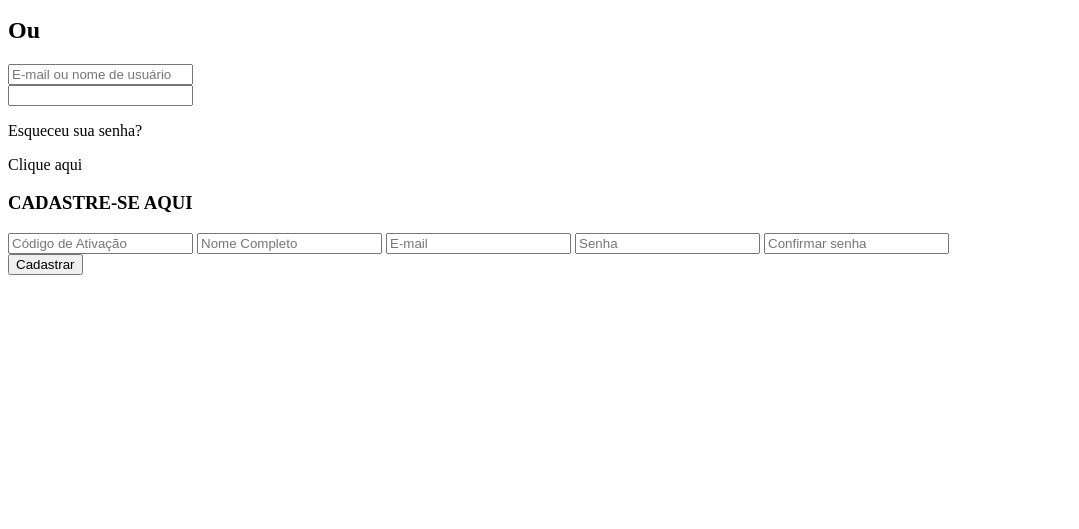
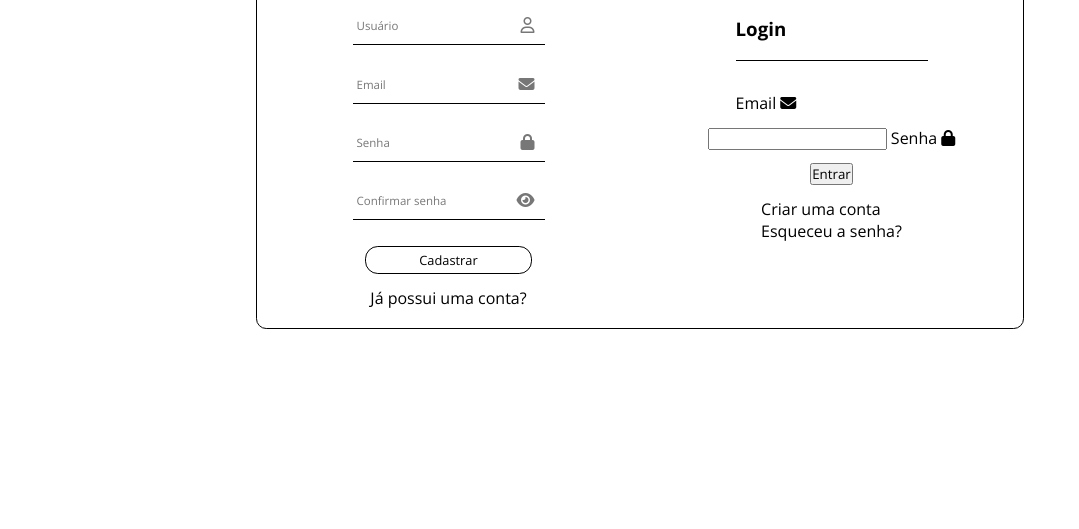
Before and after one commit to rafaelP-calderon/Projeto-Individual, a plain HTML site: page Site/public/cadastro.html in a window 1280 px wide. Shown: the part 271-800 px from the top of the page, without its empty margins (0-1079 px from the left). Drawn offline with nearby package versions, Linux system fonts and the light colour scheme.

Commit message:
Tela de login/cadastro 50% feita

```diff
--- a/Site/public/cadastro.html
+++ b/Site/public/cadastro.html
@@ -5,57 +5,59 @@
     <meta name="viewport" content="width=device-width, initial-scale=1.0">
     <title>Cadastro</title>
     <link rel="stylesheet" href="https://cdnjs.cloudflare.com/ajax/libs/font-awesome/6.5.2/css/all.min.css" integrity="sha512-SnH5WK+bZxgPHs44uWIX+LLJAJ9/2PkPKZ5QiAj6Ta86w+fsb2TkcmfRyVX3pBnMFcV7oQPJkl9QevSCWr3W6A==" crossorigin="anonymous" referrerpolicy="no-referrer" />
+    <link rel="shortcut icon" href="/Site/public/favicon/favicon-32x32.png" type="image/x-icon">
+    <link rel="stylesheet" href="/Site/public/src/css/signup.css">
+    <link rel="stylesheet" href="/Site/public/src/css/reset.css">
+    <link rel="preconnect" href="https://fonts.googleapis.com">
+    <link rel="preconnect" href="https://fonts.gstatic.com" crossorigin>
+    <link href="https://fonts.googleapis.com/css2?family=Open+Sans:ital,wght@0,300..800;1,300..800&family=Roboto:ital,wght@0,100..900;1,100..900&display=swap" rel="stylesheet">
 </head>
 <body>
+    <main>
         <div class="container">
-        <div class="leftSide">
-            <div class="welcomeBack">
-                <h1>Bem-vindo de volta!</h1>
+            <div class="signSide">
+                <h3>Cadastro</h3>
+                <div class="inputsSignup">
+                    <div class="inputUser field">
+                        <input type="text" placeholder=" " id="username"> <label for="username">Usuário</label> <i class="fa-regular fa-user"></i>
                     </div>
-            <div class="waysToLogin">
-                <div class="google">
-                    <i class="fa-brands fa-google"></i>
-                    <p>Fazer login com o Google</p>
+                    <div class="inputEmail field">
+                        <input type="email" placeholder=" " id="emailUser"> <label for="email">Email</label> <i class="fa-solid fa-envelope"></i>
                     </div>
-                <div class="facebook">
-                    <i class="fa-brands fa-facebook"></i>
-                    <p>Fazer login com o Facebook</p>
+                    <div class="inputPasswd field">
+                        <input type="password" placeholder=" " id="passwdUser"> <label for="passwd">Senha</label> <i class="fa-solid fa-lock"></i>
                     </div>
-                <div class="x">
-                    <i class="fa-brands fa-x-twitter"></i>
-                    <p>Fazer login com o X</p>
+                        <div class="inputConfirmPasswd field">
+                        <input type="password" placeholder=" " id="confirmPasswdUser"> <label for="confirmPasswd">Confirmar senha</label> <i class="fa-solid fa-eye"></i>
                     </div>
                 </div>
-            <h2> Ou </h2>
-            <div class="login">
-                <div class="email">
-                    <input type="email" placeholder="E-mail ou nome de usuário">
+                <div class="btnSignup">
+                    <button>Cadastrar</button>
                 </div>
-                <div id="passwd">
-                    <input type="password">
-                </div>
-            </div>
-            <div class="forgotPasswd">
-                <p>Esqueceu sua senha?</p>
-                <p>Clique <span>aqui</span></p>
+                <div class="haveAccount">
+                    <p>Já possui uma conta?</p>
                 </div>
             </div>
 
-        <div class="rightSide">
-            <div class="signUpHere">
-                <h3>CADASTRE-SE AQUI</h3>
+            <div class="loginSide">
+                <div class="inputsLogin">
+                    <h3>Login</h3>
+                    <div class="inputEmailLogin field"></div>
+                        <input type="email" id="emailLogin" placeholder=" "> <label for="emailLogin">Email</label> <i class="fa-solid fa-envelope"></i>
                     </div>
-            <div class="inputs">
-                <input type="text" placeholder="Código de Ativação">
-                <input type="text" placeholder="Nome Completo">
-                <input type="email" placeholder="E-mail">
-                <input type="password" placeholder="Senha">
-                <input type="password" placeholder="Confirmar senha">
+                    <div class="inputPasswdLogin">
+                        <input type="password" id="confirmPasswdLogin" placeholder=" "> <label for="confirmPasswdLogin">Senha</label> <i class="fa-solid fa-lock"></i>
                     </div>
-            <div class="btnSignUp">
-                <button>Cadastrar</button>
+                    <div class="btnLogin">
+                    <button>Entrar</button>
+                </div>
+                <div class="options">
+                    <p>Criar uma conta</p>
+                    <p>Esqueceu a senha?</p>
                 </div>
                 </div>
             </div>
+        </div>
+    </main>
 </body>
 </html>
--- /dev/null
+++ b/Site/public/src/css/signup.css
@@ -0,0 +1,168 @@
+main {
+    display: flex;
+    align-items: center;
+    justify-content: center;
+    min-height: 100vh;
+}
+
+.container {
+    display: flex;
+    align-items: center;
+    justify-content: space-around;
+    width: 60vw;
+    height: 50vh;
+    border-radius: 0.8vw;
+    border: 1px solid #000000;
+    backdrop-filter: blur(10px);
+}
+
+.container .signSide {
+    padding: 2vw;
+    border-radius: 0.8vw;
+    width: 50%;
+    height: 80%;
+    display: flex;
+    justify-content: center;
+    flex-direction: column;
+    align-items: center;
+    gap: 1vw;
+}
+
+.container .signSide .inputsSignup {
+    width: 15vw;
+}
+
+.container .signSide .inputsSignup input {
+    border: none;
+    width: 100%;
+    display: flex;
+    justify-content: center;
+    align-items: center;
+    gap: 1vw;
+}
+
+.container .signSide .inputsSignup .inputUser,
+.container .signSide .inputsSignup .inputEmail,
+.container .signSide .inputsSignup .inputPasswd,
+.container .signSide .inputsSignup .inputConfirmPasswd {
+    display: flex;
+    gap: 1vw;
+    align-items: center;
+    justify-content: center;
+    width: 100%;
+    border: none;
+    border-bottom: 1px solid #000000;
+    margin-bottom: 1vw;
+}
+
+.container .loginSide {
+    padding: 2vw;
+    border-radius: 0.8vw;
+    width: 50%;
+    height: 80%;
+    display: flex;
+    justify-content: center;
+    flex-direction: column;
+    align-items: center;
+    gap: 1vw;
+}
+
+.container .loginSide .inputsLogin {
+    width: 15vw;
+}
+
+.container .loginSide .inputsLogin input {
+    border: none;
+    width: 100%;
+    display: flex;
+    justify-content: center;
+    align-items: center;
+    gap: 1vw;
+}
+
+.container .loginSide .inputsLogin .inputEmailLogin,
+.container .loginSide .inputsLogin .inputPasswdLogin {
+    display: flex;
+    gap: 1vw;
+    align-items: center;
+    justify-content: center;
+    flex-direction: column;
+    width: 100%;
+    border: none;
+    border-bottom: 1px solid #000000;
+    margin-bottom: 1vw;
+}
+
+.container .signSide .btnSignup button {
+    width: 13vw;
+    height: 2.2vw;
+    background: transparent;
+    border: 1px solid #000000;
+    border-radius: 1vw;
+    font-size: 1vw;
+    cursor: pointer;
+}
+
+
+
+
+
+
+
+
+
+/* Estudar código abaixo */
+
+.field {
+    position: relative;
+    margin: 1.2rem 0;
+    width: 100%;
+}
+
+.field input {
+    width: 100%;
+    padding: 1rem 2.5rem 0.5rem 0.8rem;
+    border: 1px solid #ccc;
+    border-radius: 8px;
+    background: #ffffff;
+    font-size: 0.8vw;
+    outline: none;
+    transition: border-color 0.2s;
+}
+
+.field input:focus {
+    border-color: #4682b4;
+}
+
+.field label {
+    position: absolute;
+    left: 0;
+    top: 50%;
+    transform: translateY(-50%);
+    color: #777;
+    font-size: 0.9vw;
+    pointer-events: none;
+    transition: all 0.2s ease;
+    background: white;
+    padding: 0 0.25rem;
+}
+
+.field input:focus + label,
+.field input:not(:placeholder-shown) + label {
+    top: 0;
+    font-size: 0.8rem;
+}
+
+.field i {
+    position: absolute;
+    right: 10px;
+    top: 50%;
+    transform: translateY(-50%);
+    color: #777;
+}
+
+input:-webkit-autofill {
+    -webkit-box-shadow: #ffffff inset; /* muda o fundo */
+    -webkit-text-fill-color: #000; /* cor do texto */
+    transition: background-color 5000s ease-in-out 0s; /* previne flash de cor */
+}
```
Also changed, not shown: Site/public/login.html (deleted, +0 -16 lines). Lines whose indentation alone changed are shown as unchanged.
